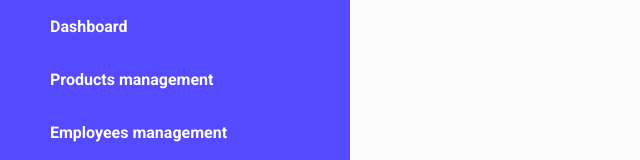
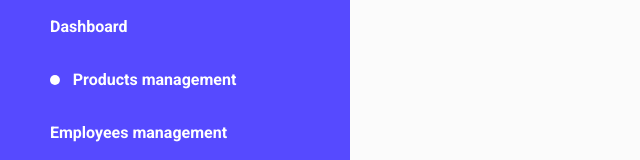
Before and after one commit to lgmoraes/circle-manager, a React (Vite) app: page / in a window 1280 px wide. Shown: the part 207-367 px from the top of the page, without its empty margins (0-640 px from the left). Built offline with nearby package versions, Linux system fonts and the light colour scheme; no server answers.

Commit message:
:dizzy: update(Nav): Puce are animated

```diff
--- a/src/scss/layout/_Nav.scss
+++ b/src/scss/layout/_Nav.scss
@@ -27,13 +27,15 @@
     li {
       margin: 2em 0;
     }
-    li.active::before {
+    a.active::before {
       content: '';
       width: 10px;
       height: 10px;
       margin-right: 0.8em;
 
       background-image: url('/puce.svg');
+      animation: fade $animation-duration, toRight $animation-duration,
+      puce $animation-duration;
 
       display: inline-block;
     }
--- a/src/scss/util/_animations.scss
+++ b/src/scss/util/_animations.scss
@@ -51,3 +51,12 @@
     opacity: 1;
   }
 }
+
+@keyframes puce {
+  0% {
+    margin-left: calc(-10px - 0.8em);
+  }
+  100% {
+    margin-left: 0;
+  }
+}
```
